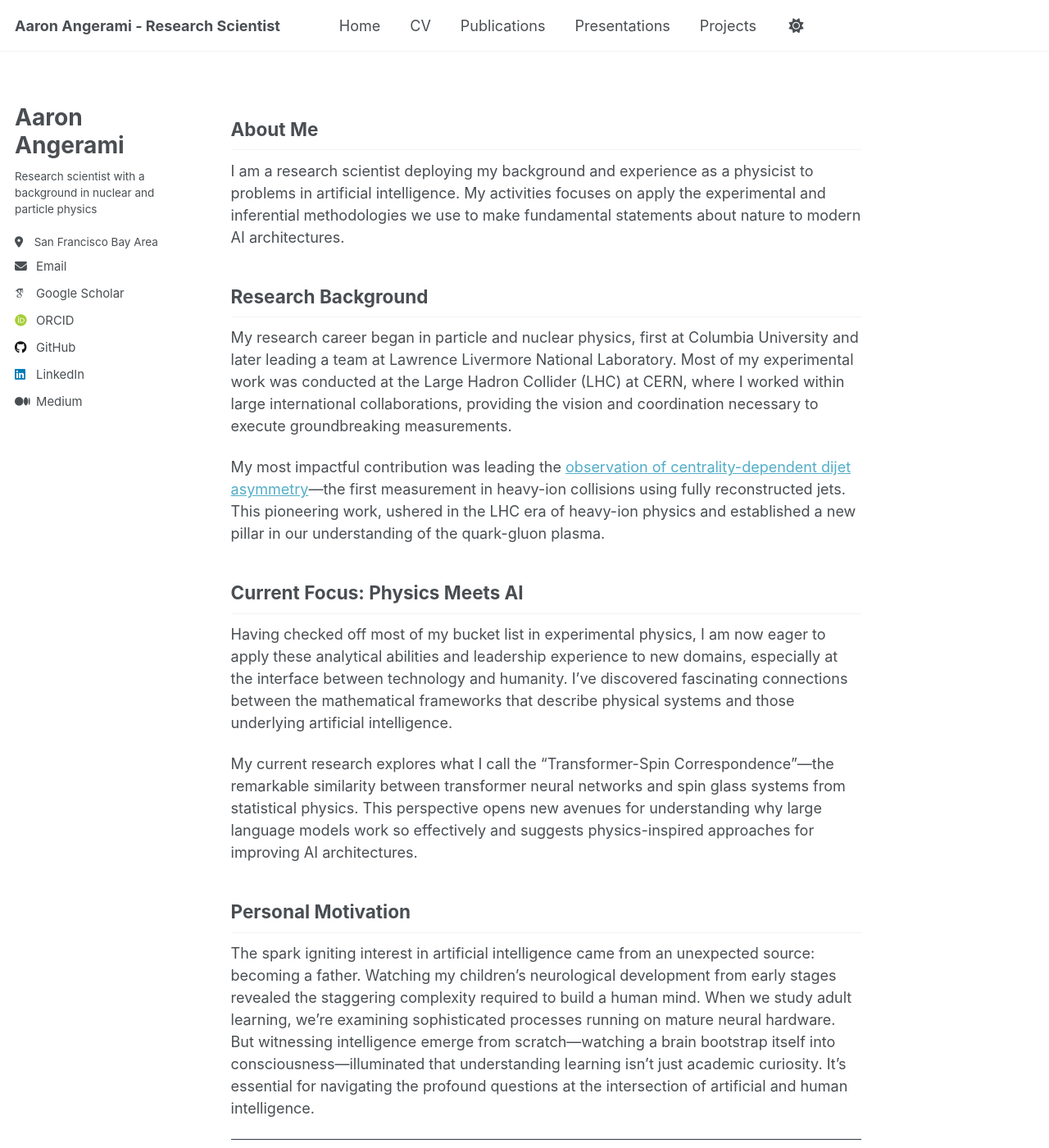
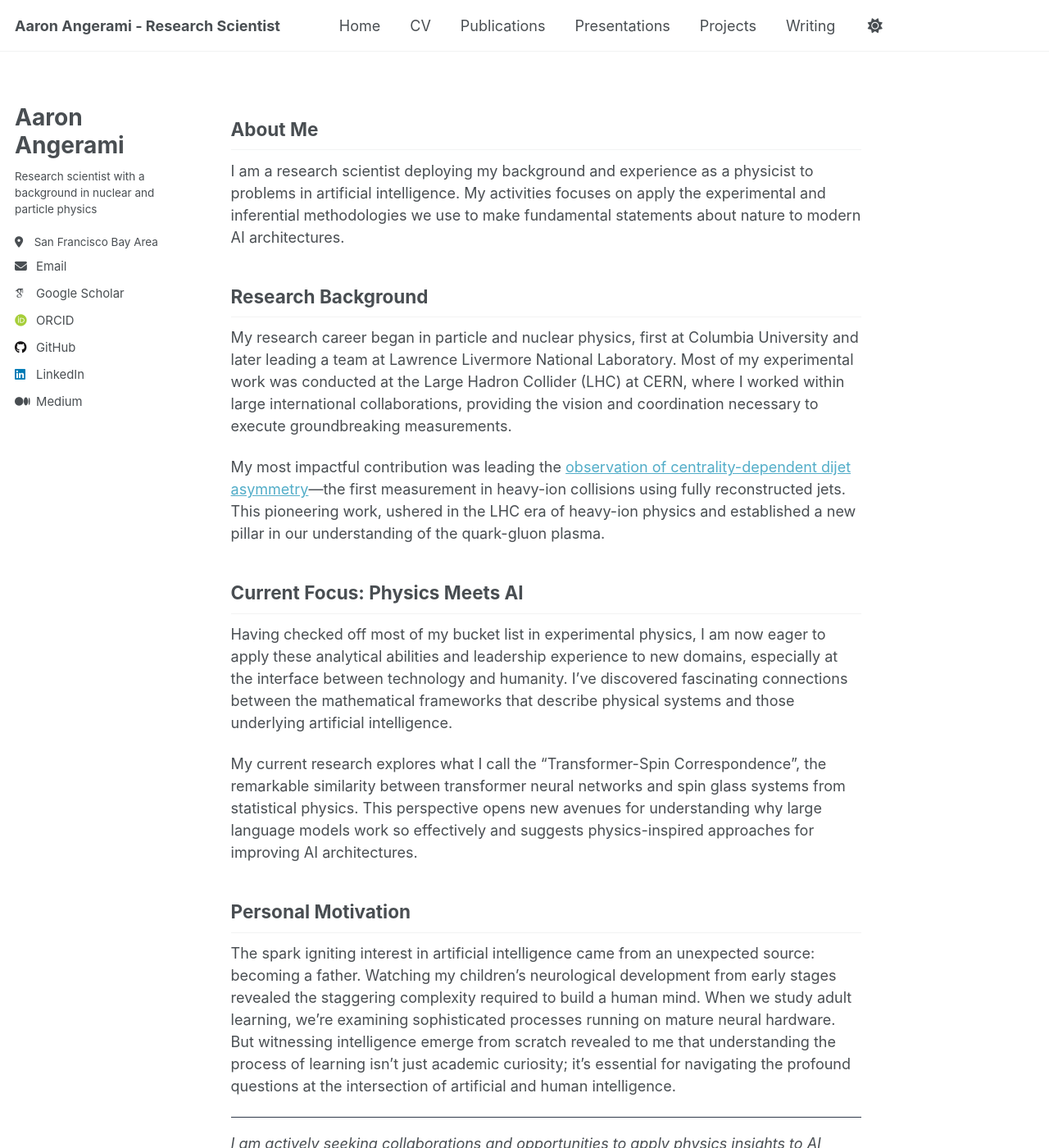
Before and after one commit to angerami/angerami.github.io, a Jekyll site: the page built from _pages/about.md, in a window 1280 px wide and 1400 px high. Shown: the whole window at 82% size. Built offline with Jekyll 4.4.1, drawn with Linux system fonts in a browser that asks for light colours; some web fonts are replaced.

Commit message:
adding structure and style for post series; minor edits to about

```diff
--- a/_data/navigation.yml
+++ b/_data/navigation.yml
@@ -9,3 +9,5 @@ main:
     url: /presentations/
   - title: "Projects"
     url: /projects/
+  - title: "Writing"
+    url: /posts/
--- /dev/null
+++ b/_includes/wip-notice.html
@@ -0,0 +1,3 @@
+<div class="wip-notice">
+<strong>⚠️ Work in Progress</strong> - This post is still being developed and may contain incomplete sections or change substantially.
+</div>
--- a/_pages/about.md
+++ b/_pages/about.md
@@ -25,11 +25,11 @@ My most impactful contribution was leading the [observation of centrality-depend
 
 Having checked off most of my bucket list in experimental physics, I am now eager to apply these analytical abilities and leadership experience to new domains, especially at the interface between technology and humanity. I've discovered fascinating connections between the mathematical frameworks that describe physical systems and those underlying artificial intelligence.
 
-My current research explores what I call the "Transformer-Spin Correspondence"—the remarkable similarity between transformer neural networks and spin glass systems from statistical physics. This perspective opens new avenues for understanding why large language models work so effectively and suggests physics-inspired approaches for improving AI architectures.
+My current research explores what I call the "Transformer-Spin Correspondence", the remarkable similarity between transformer neural networks and spin glass systems from statistical physics. This perspective opens new avenues for understanding why large language models work so effectively and suggests physics-inspired approaches for improving AI architectures.
 
 ## Personal Motivation
 
-The spark igniting interest in artificial intelligence came from an unexpected source: becoming a father. Watching my children's neurological development from early stages revealed the staggering complexity required to build a human mind. When we study adult learning, we're examining sophisticated processes running on mature neural hardware. But witnessing intelligence emerge from scratch—watching a brain bootstrap itself into consciousness—illuminated that understanding learning isn't just academic curiosity. It's essential for navigating the profound questions at the intersection of artificial and human intelligence.
+The spark igniting interest in artificial intelligence came from an unexpected source: becoming a father. Watching my children's neurological development from early stages revealed the staggering complexity required to build a human mind. When we study adult learning, we're examining sophisticated processes running on mature neural hardware. But witnessing intelligence emerge from scratch revealed to me that understanding the process of learning isn't just academic curiosity; it's essential for navigating the profound questions at the intersection of artificial and human intelligence.
 
 ---
 
--- a/_sass/_custom.scss
+++ b/_sass/_custom.scss
@@ -62,6 +62,7 @@ hr {
 .author__urls a {
   font-size: 1.1em !important;  // About 10% larger
 }
+
 // Hide page title on homepage only
 .page__title {
   display: none;
@@ -72,4 +73,64 @@ hr {
   display: none;
 }
 
-//
+/* Series preamble styling for blog posts */
+.series-preamble {
+  background-color: #f8f9fa;
+  border-left: 4px solid #0066cc;
+  padding: 1.5em;
+  margin: 2em 0;
+  border-radius: 4px;
+}
+
+.series-preamble h3 {
+  margin-top: 0;
+  color: #0066cc;
+  font-size: 1.1em;
+}
+
+.series-preamble p:first-of-type {
+  font-weight: 500;
+}
+
+.series-preamble ul {
+  margin: 0.5em 0;
+  padding-left: 1.5em;
+}
+
+.series-preamble a {
+  color: #0066cc;
+  text-decoration: none;
+  border-bottom: 1px solid transparent;
+  transition: border-bottom-color 0.2s;
+}
+
+.series-preamble a:hover {
+  border-bottom-color: #0066cc;
+}
+
+/* Dark theme adjustments for series preamble */
+html[data-theme="dark"] .series-preamble {
+  background-color: #1a1a1a;
+  border-left-color: #4d9fff;
+}
+
+html[data-theme="dark"] .series-preamble h3,
+html[data-theme="dark"] .series-preamble a {
+  color: #4d9fff;
+}
+
+html[data-theme="dark"] .series-preamble a:hover {
+  border-bottom-color: #4d9fff;
+}
+.wip-notice {
+  background-color: #fff3cd;
+  border-left: 4px solid #ffc107;
+  padding: 10px;
+  margin-bottom: 20px;
+}
+
+html[data-theme="dark"] .wip-notice {
+  background-color: #664d03;
+  border-left-color: #ffca2c;
+  color: #ffecb5;
+}
```
Also changed, not shown: _includes/transformer-spin-preamble.html (added, +19 -0 lines), _pages/posts.md (added, +29 -0 lines), _pages/transformer-spin-series.md (added, +22 -0 lines), _posts/2025-10-24-physics-of-transformers.md (added, +69 -0 lines), _posts/2025-10-31-energy-landscape.md (renamed from _posts/2025-01-15-sample-post.md, +6 -52 lines).
